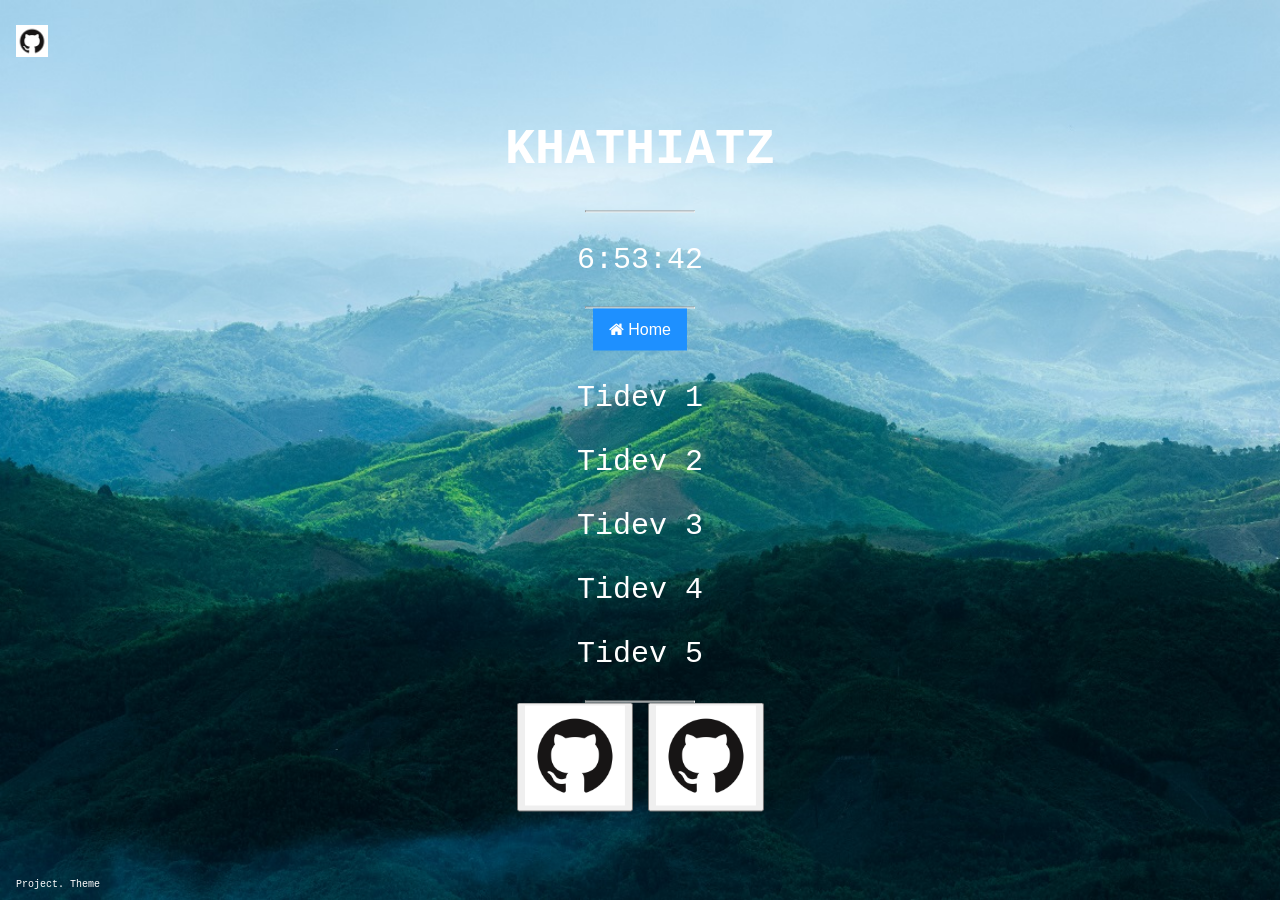
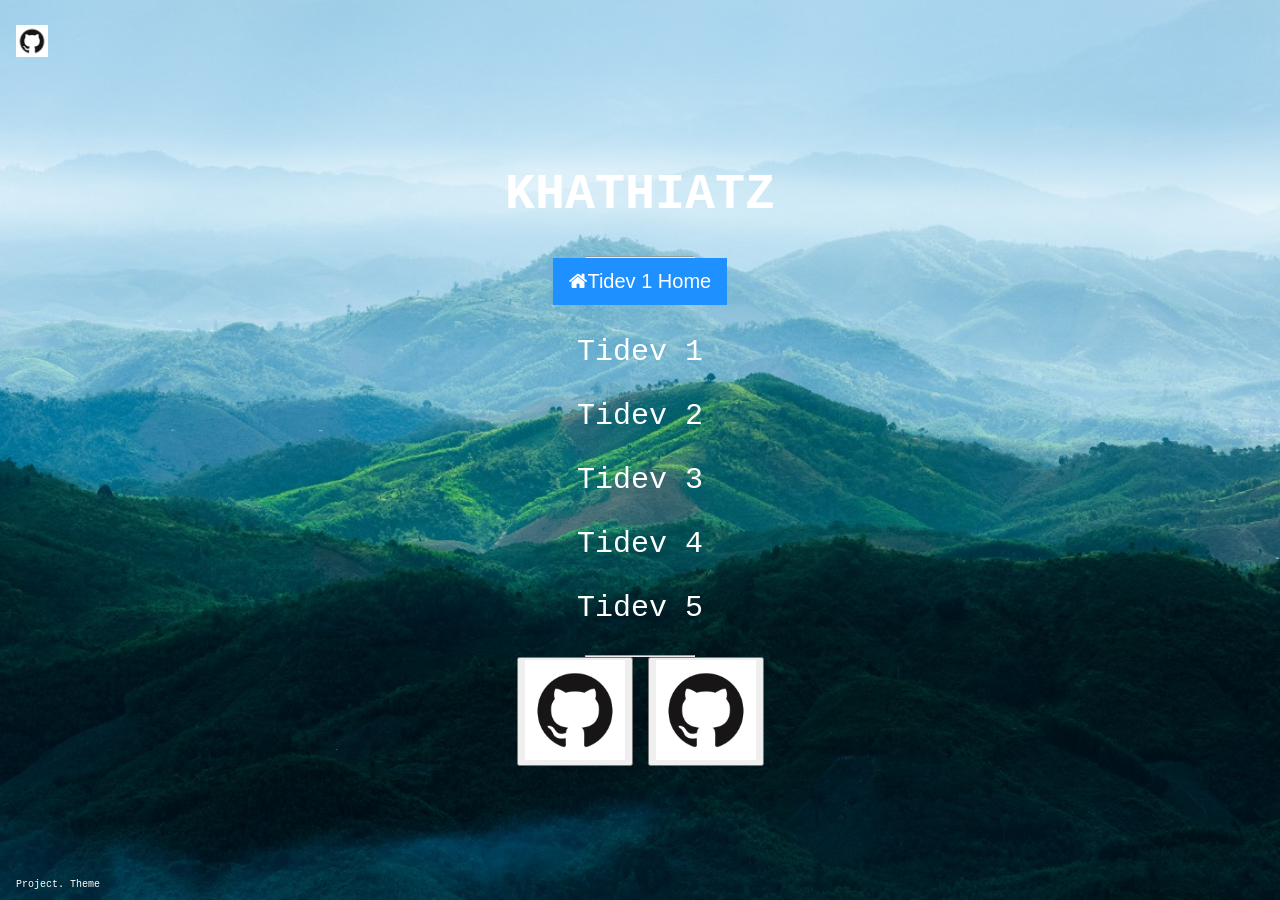
Before and after one commit to khathiatz/khathiatz.github.io, a Jekyll site: the page index.html, which Jekyll copies as it is, in a window 1280 px wide. Built offline with Jekyll 4.4.1, drawn with Linux system fonts in a browser that asks for light colours.

Commit message:
Update index.html

```diff
--- a/index.html
+++ b/index.html
@@ -75,7 +75,7 @@
   border: none; /* Remove borders */
   color: white; /* White text */
   padding: 12px 16px; /* Some padding */
-  font-size: 16px; /* Set a font size */
+  font-size: 20px; /* Set a font size */
   cursor: pointer; /* Mouse pointer on hover */
 }
 
@@ -95,14 +95,8 @@
   </div>
   <div class="middle">
     <h1>KHATHIATZ</h1>
-    <!--
     <hr>
-    <p id="clock_countdown" style="font-size:30px"></p>
-    -->
-    <hr>
-    <p id="clock_time" style="font-size:30px"></p>
-    <hr>
-    <button class="btn"><i class="fa fa-home"></i> Home</button>
+    <button class="btn"><i class="fa fa-home"></i><a href="https://khathiatz.github.io/tidev">Tidev 1</a> Home</button>
     <p style="font-size:30px"> <a href="https://khathiatz.github.io/tidev">Tidev 1</a></p>
     <p style="font-size:30px"> <a href="https://khathiatz.github.io/tidev">Tidev 2</a></p>
     <p style="font-size:30px"> <a href="https://khathiatz.github.io/tidev">Tidev 3</a></p>
```
